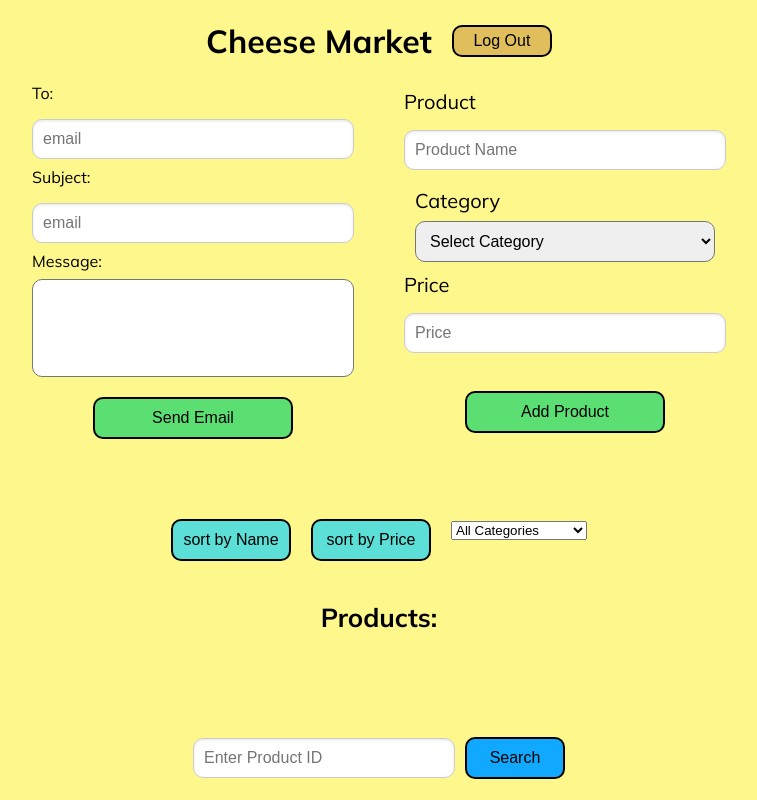
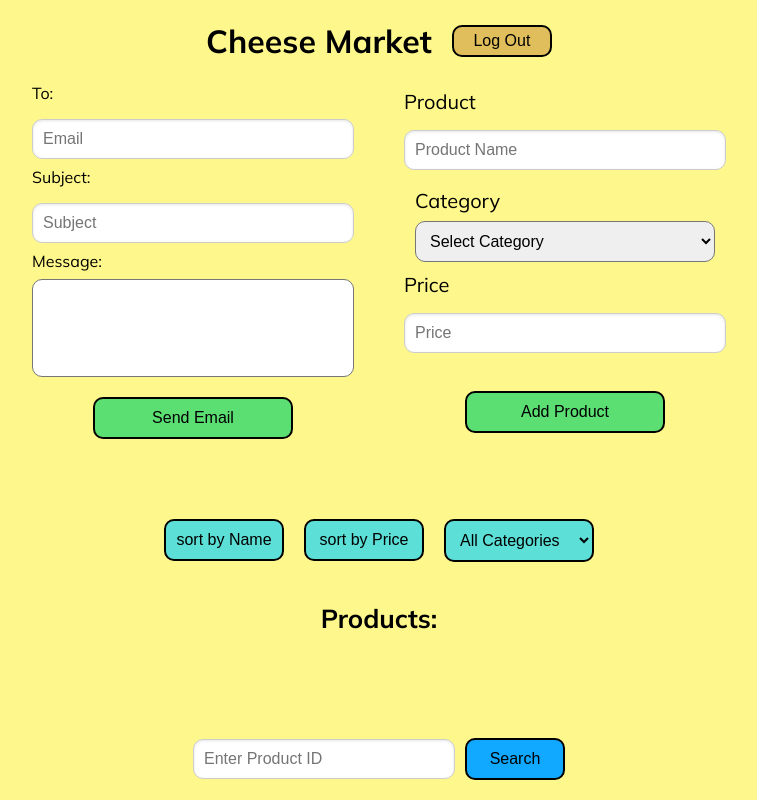
Before and after one commit to maysadly/cheese_market, a Flask app: template cheese_market/templates/admin.html in a window 1280 px wide. Shown: the whole page, without its empty margins (261-1018 px from the left). Run offline with Flask 3, Linux system fonts and the light colour scheme; the template is opened without the code that fills it, so the values that code supplies are empty.

Commit message:
categories adding

```diff
--- a/cheese_market/static/admin.css
+++ b/cheese_market/static/admin.css
@@ -275,3 +275,13 @@ button:disabled {
     flex-wrap: wrap;
     margin-bottom: 30px;
 }
+
+.main__category-button{
+    width: 150px;
+    padding: 10px 10px;
+    font-size: 16px;
+    border: 2px solid #000000;
+    border-radius: 10px;
+    margin-top: 20px;
+    background-color: rgb(91, 223, 214);
+}
--- a/cheese_market/static/script.js
+++ b/cheese_market/static/script.js
@@ -138,7 +138,7 @@ async function addProduct(event) {
     const response = await fetch("http://localhost:8080/products", {
         method: "POST",
         headers: { "Content-Type": "application/json" },
-        body: JSON.stringify({ name, price, categoryAdd}), // Send the price as a float
+        body: JSON.stringify({ name, price, category: categoryAdd }),
     });
 
     if (response.ok) {
--- a/cheese_market/templates/admin.html
+++ b/cheese_market/templates/admin.html
@@ -23,14 +23,14 @@
 
     <main class="main">
         <div class="main__forms-container">
-            <form class="main__send" id="emailForm">
+            <form class="main__send" method="POST" id="emailForm">
                 <div class="main__form-wrap">
                     <label for="to">To:</label>
-                    <input class="main__send-to" type="email" id="to" name="to" placeholder="email" required>
+                    <input class="main__send-to" type="email" id="to" name="to" placeholder="Email" required>
                 </div>
                 <div class="main__form-wrap">
                     <label for="subject">Subject:</label>
-                    <input class="main__send-to" type="text" id="subject" name="subject" placeholder="email" required>
+                    <input class="main__send-to" type="text" id="subject" name="subject" placeholder="Subject" required>
                 </div>
                 <div class="main__form-wrap">
                     <label for="message">Message:</label>
@@ -72,7 +72,7 @@
             <button class="main__sortBy-button" id="sortByName">sort by Name</button>
             <button class="main__sortBy-button" id="sortByPrice">sort by Price</button>
             <form id="filterForm">
-                <select id="category" name="category">
+                <select id="category" class="main__category-button" name="category">
                     <option value="">All Categories</option>
                     <option value="Hard Cheese">Hard Cheese</option>
                     <option value="Soft Cheese">Soft Cheese</option>
--- a/cheese_market/templates/user.html
+++ b/cheese_market/templates/user.html
@@ -26,7 +26,7 @@
         <button class="main__sortBy-button" id="sortByName">sort by Name</button>
         <button class="main__sortBy-button" id="sortByPrice">sort by Price</button>
         <form id="filterForm">
-            <select id="category" name="category">
+            <select class="main__category-button" id="category" name="category">
                 <option value="">All Categories</option>
                 <option value="Hard Cheese">Hard Cheese</option>
                 <option value="Soft Cheese">Soft Cheese</option>
```
Also changed, not shown: cheese_market/static/user.css (+10 -0 lines).
